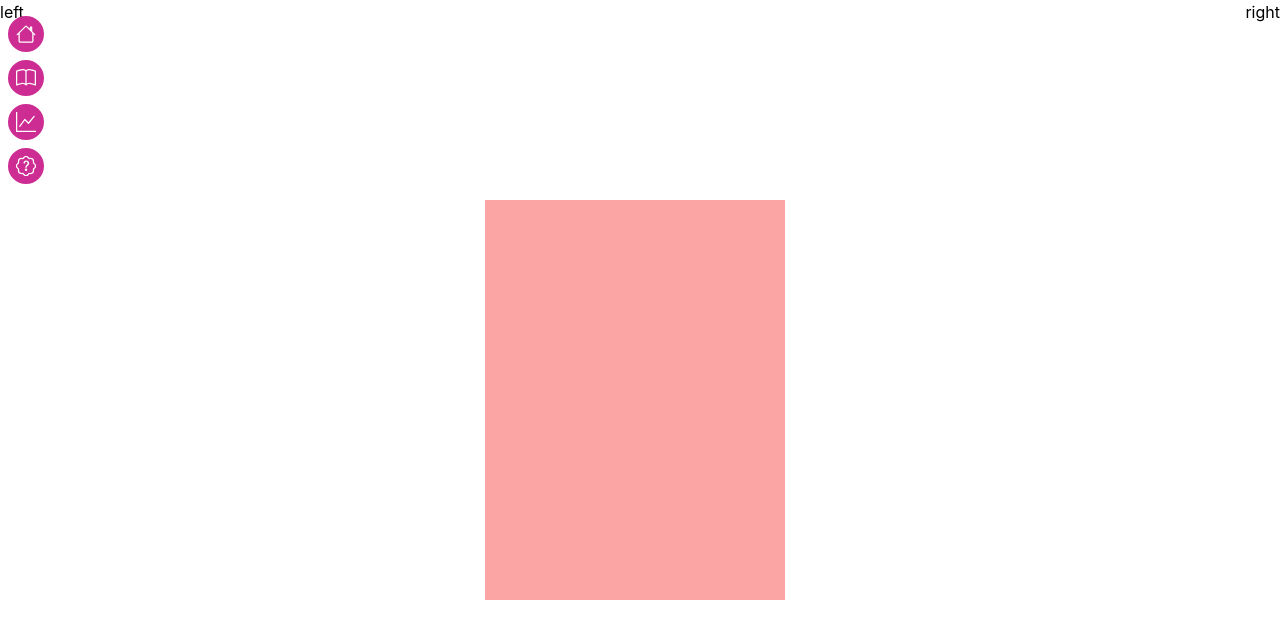
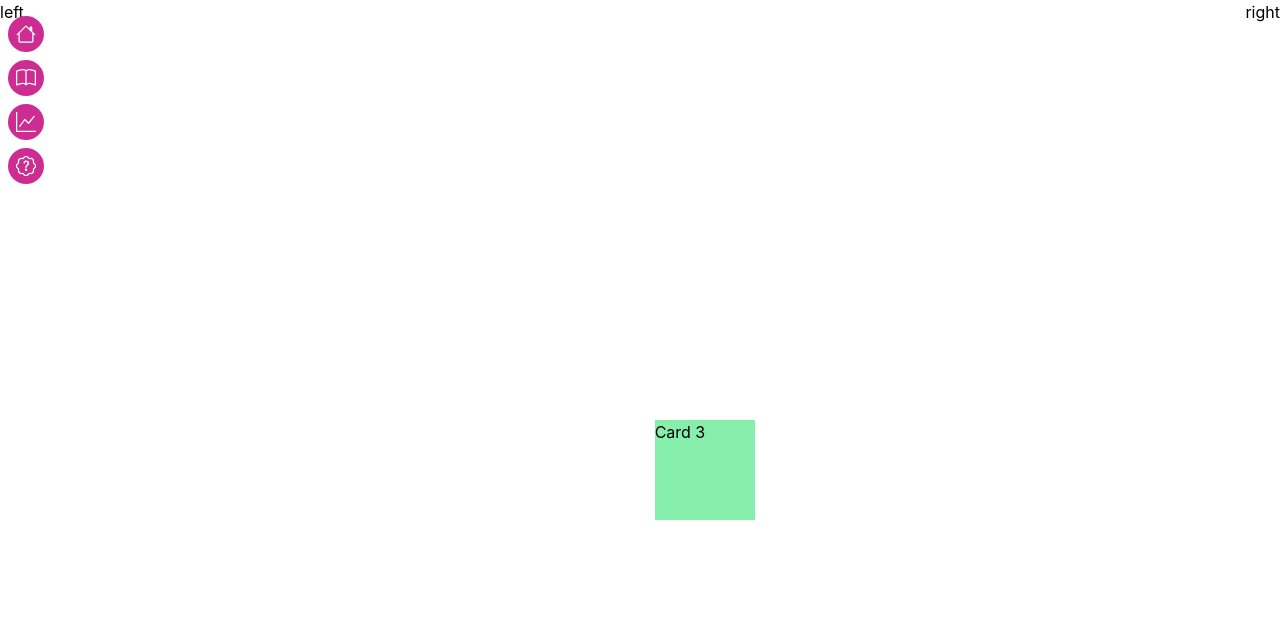
Before and after one commit to semir709/flash_cards, a React (Create React App) app: page / in a window 1280 px wide. Shown: the top 638 px of the page. Built offline with nearby package versions, Linux system fonts and the light colour scheme.

Commit message:
animate the stack of cards

```diff
--- a/src/components/Card.js
+++ b/src/components/Card.js
@@ -1,63 +1,83 @@
-import { useEffect, useRef, useState } from "react";
-import { motion } from "framer-motion";
-const Card = ({ data, changeIndex, animation }) => {
-  const [flip, setFlip] = useState(false);
-  const [count, setCount] = useState(0);
-  const cardRef = useRef(null);
+import React, { useState } from "react";
+import { motion, useTransform, useMotionValue } from "framer-motion";
+const Card = ({ data, setArray, array }) => {
+  const x = useMotionValue(0);
+  const xInput = [-100, 0, 100];
+  const tickPath = useTransform(x, [10, 100], [0, 1]);
+  const crossPathA = useTransform(x, [-10, -55], [0, 1]);
+  const crossPathB = useTransform(x, [-50, -100], [0, 1]);
+  const color = useTransform(x, xInput, [
+    "rgb(211, 9, 225)",
+    "rgb(68, 0, 255)",
+    "rgb(3, 209, 0)",
+  ]);
 
-  const next = (e) => {
-    e.stopPropagation();
-    changeIndex();
+  const swipeConfidenceThreshold = 300;
+  const [dragDirection, setDragDirection] = useState(null);
+
+  const removeLastElement = (array) => {
+    const arr = [...array];
+    arr.pop();
+    setArray(arr);
   };
 
-  const toAnimate = (boolean) => {
-    if (animation) {
-      setFlip(boolean);
+  const handleDrag = (event, info) => {
+    if (info.offset.x < -swipeConfidenceThreshold) {
+      setDragDirection("left");
+      removeLastElement(array);
+    } else if (info.offset.x > swipeConfidenceThreshold) {
+      setDragDirection("right");
+      removeLastElement(array);
     }
   };
+  return (
+    <div className="absolute">
+      <motion.div
+        className=" bg-green-300 m-5 w-[100px] h-[100px] absolute"
+        drag="x"
+        style={{ x }}
+        dragConstraints={{ left: 0, right: 0 }}
+        onDragEnd={handleDrag}
+        animate={
+          dragDirection === "right"
+            ? { x: 1000, opacity: 0 }
+            : dragDirection === "left"
+            ? { x: -1000 }
+            : { x: 0 }
+        }
+        transition={{ duration: 1 }}
+        exit="exit"
+      >
+        {data}
 
-  return (
-    <div
-      ref={cardRef}
-      className={`w-full h-full [perspective:1000px;] group transition duration-500  absolute`}
-    >
-      <div
-        className={` ${
-          flip && "[transform:rotateY(180deg)]"
-        }  relative w-full h-full
-[transform-style:preserve-3d] transition duration-500  `}
-      >
-        <div
-          onClick={() => toAnimate(true)}
-          className="w-full h-full bg-gradient-to-tl from-customPurple to-customOrange rounded-3xl p-3
-    flex flex-col justify-between items-center cursor-pointer
-    [backface-visibility:hidden] absolute"
-        >
-          <div className="flex flex-col items-center my-5">
-            <h2 className="text-white text-3xl mt-[40px]">{data.word}</h2>
-            <p className="text-white text-lg mt-2">{data.pronuced}</p>
-          </div>
-          <span className="text-white ">{data.rule_info}</span>
-        </div>
+        <svg className="progress-icon" viewBox="0 0 50 50">
+          <motion.path
+            fill="none"
+            strokeWidth="2"
+            stroke={color}
+            d="M14,26 L 22,33 L 35,16"
+            strokeDasharray="0 1"
+            style={{ pathLength: tickPath }}
+          />
 
-        <div
-          onClick={() => toAnimate(false)}
-          className="w-full h-full bg-gradient-to-tl from-customOrange to-customPurple
-    rounded-3xl p-3 flex flex-col items-center justify-between cursor-pointer
-    [transform:rotateY(180deg)] [backface-visibility:hidden] absolute "
-        >
-          <div className="flex flex-col items-center">
-            <h2 className="text-white text-3xl mt-[50px]">{data.translate}</h2>
-            <p className="text-white text-lg mt-2">{data.translate_info}</p>
-          </div>
-
-          <div className="ml-auto mr-5">
-            <button onClick={next} className="text-white">
-              Next
-            </button>
-          </div>
-        </div>
-      </div>
+          <motion.path
+            fill="none"
+            strokeWidth="2"
+            stroke={color}
+            d="M17,17 L33,33"
+            strokeDasharray="0 1"
+            style={{ pathLength: crossPathA }}
+          />
+          <motion.path
+            fill="none"
+            strokeWidth="2"
+            stroke={color}
+            d="M33,17 L17,33"
+            strokeDasharray="0 1"
+            style={{ pathLength: crossPathB }}
+          />
+        </svg>
+      </motion.div>
     </div>
   );
 };
--- /dev/null
+++ b/src/components/StackOfCards.js
@@ -0,0 +1,23 @@
+import React, { useState, useEffect } from "react";
+import { AnimatePresence } from "framer-motion";
+import Card from "./Card";
+
+const StackOfCards = ({ cards }) => {
+  const [array, setArray] = useState(cards);
+
+  useEffect(() => {
+    setArray(cards);
+  }, [cards]);
+
+  return (
+    <div className="relative">
+      <AnimatePresence>
+        {array.map((card, index) => (
+          <Card key={index} data={card} setArray={setArray} array={array} />
+        ))}
+      </AnimatePresence>
+    </div>
+  );
+};
+
+export default StackOfCards;
--- a/src/pages/Home.js
+++ b/src/pages/Home.js
@@ -1,77 +1,15 @@
 import React, { useState } from "react";
-import {
-  motion,
-  AnimatePresence,
-  useMotionValue,
-  useTransform,
-} from "framer-motion";
-// import Card from "../components/Card";
+import StackOfCards from "../components/StackOfCards";
 
 const Home = () => {
-  const [index, setIndex] = useState(0);
-
-  const x = useMotionValue(0);
-  const xInput = [-100, 0, 100];
-  const background = useTransform(x, xInput, [
-    "#ff008c",
-    "#fff",
-    "rgb(230, 255, 0)",
-  ]);
-
-  const tickPath = useTransform(x, [10, 100], [0, 1]);
-  const crossPathA = useTransform(x, [-10, -55], [0, 1]);
-  const crossPathB = useTransform(x, [-50, -100], [0, 1]);
-  const color = useTransform(x, xInput, [
-    "rgb(211, 9, 225)",
-    "rgb(68, 0, 255)",
-    "rgb(3, 209, 0)",
-  ]);
   return (
-    <motion.div
-      style={{ background }}
-      className="h-screen  w-full flex justify-between items-stretch"
-    >
+    <div className="h-screen  w-full flex justify-between items-stretch">
       <div>left</div>
-      <div className="relative">
-        <div className="absolute top-1/2 left-1/2 -translate-y-1/2 -translate-x-1/2 ">
-          <motion.div
-            drag="x"
-            dragConstraints={{ left: 0, right: 0 }}
-            style={{ x }}
-            className="w-[300px] h-[400px] bg-red-300"
-          >
-            <svg className="progress-icon" viewBox="0 0 50 50">
-              <motion.path
-                fill="none"
-                strokeWidth="2"
-                stroke={color}
-                d="M14,26 L 22,33 L 35,16"
-                strokeDasharray="0 1"
-                style={{ pathLength: tickPath }}
-              />
-
-              <motion.path
-                fill="none"
-                strokeWidth="2"
-                stroke={color}
-                d="M17,17 L33,33"
-                strokeDasharray="0 1"
-                style={{ pathLength: crossPathA }}
-              />
-              <motion.path
-                fill="none"
-                strokeWidth="2"
-                stroke={color}
-                d="M33,17 L17,33"
-                strokeDasharray="0 1"
-                style={{ pathLength: crossPathB }}
-              />
-            </svg>
-          </motion.div>
-        </div>
+      <div className="flex h-full justify-center items-center">
+        <StackOfCards cards={["Card 1", "Card 2", "Card 3"]} />
       </div>
       <div>right</div>
-    </motion.div>
+    </div>
   );
 };
 
```
